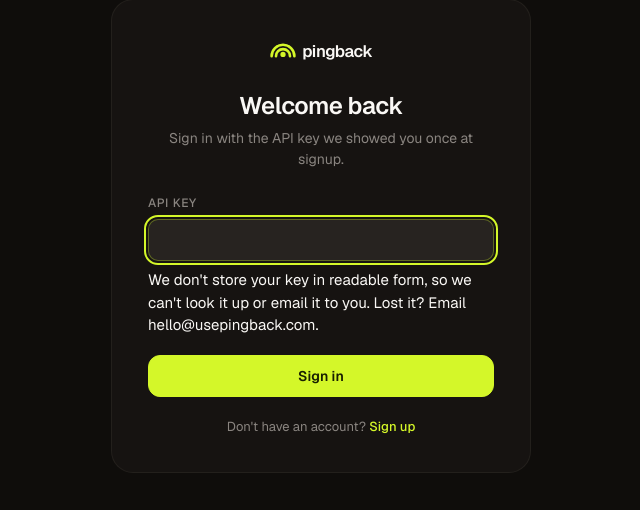
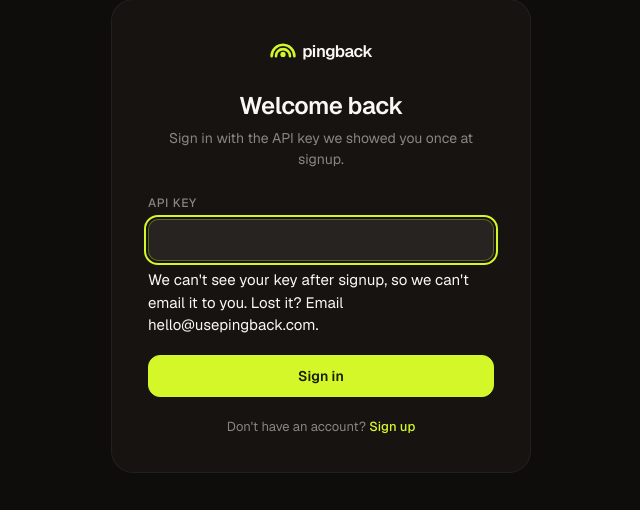
Before and after one commit to RaghuvirDav/pingback, a FastAPI app: page /login in a window 1280 px wide. Shown: the part 210-720 px from the top of the page, without its empty margins (319-959 px from the left). Run offline with FastAPI, Linux system fonts and the light colour scheme; data that the repository does not hold is empty.

Commit message:
MAK-93: reframe /login hint as policy, not technical claim
Board review nit: "We don't store your key in readable form" reads as a
technical assertion, but we do retain Fernet-encrypted api_key columns
plus ENCRYPTION_KEY in the admin plane (how the board recovered the
MAK-92 orphans). The user-visible guarantee is policy — we don't look
at it — not cryptographic. Rephrased to "We can't see your key after
signup" to match what we're actually promising.

Co-Authored-By: Paperclip <noreply@paperclip.ing>

```diff
--- a/pingback/templates/login.html
+++ b/pingback/templates/login.html
@@ -21,7 +21,7 @@
                  autocomplete="current-password"
                  aria-describedby="api_key_help">
           <div id="api_key_help" class="hint" style="margin-top:8px;line-height:1.5">
-            We don't store your key in readable form, so we can't look it up or email it to you.
+            We can't see your key after signup, so we can't email it to you.
             Lost it? Email <a href="mailto:hello@usepingback.com">hello@usepingback.com</a>.
           </div>
         </div>
```
